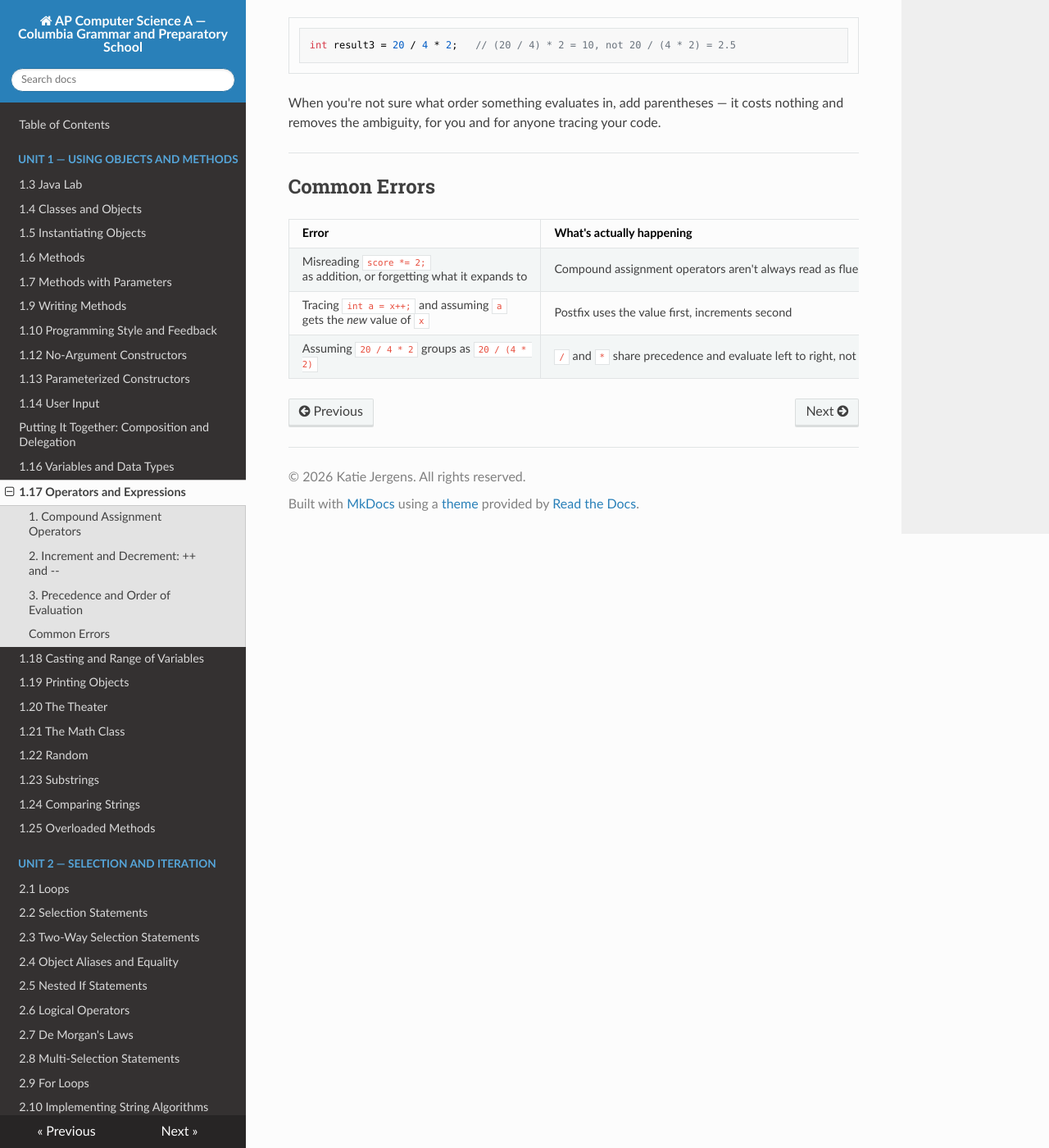
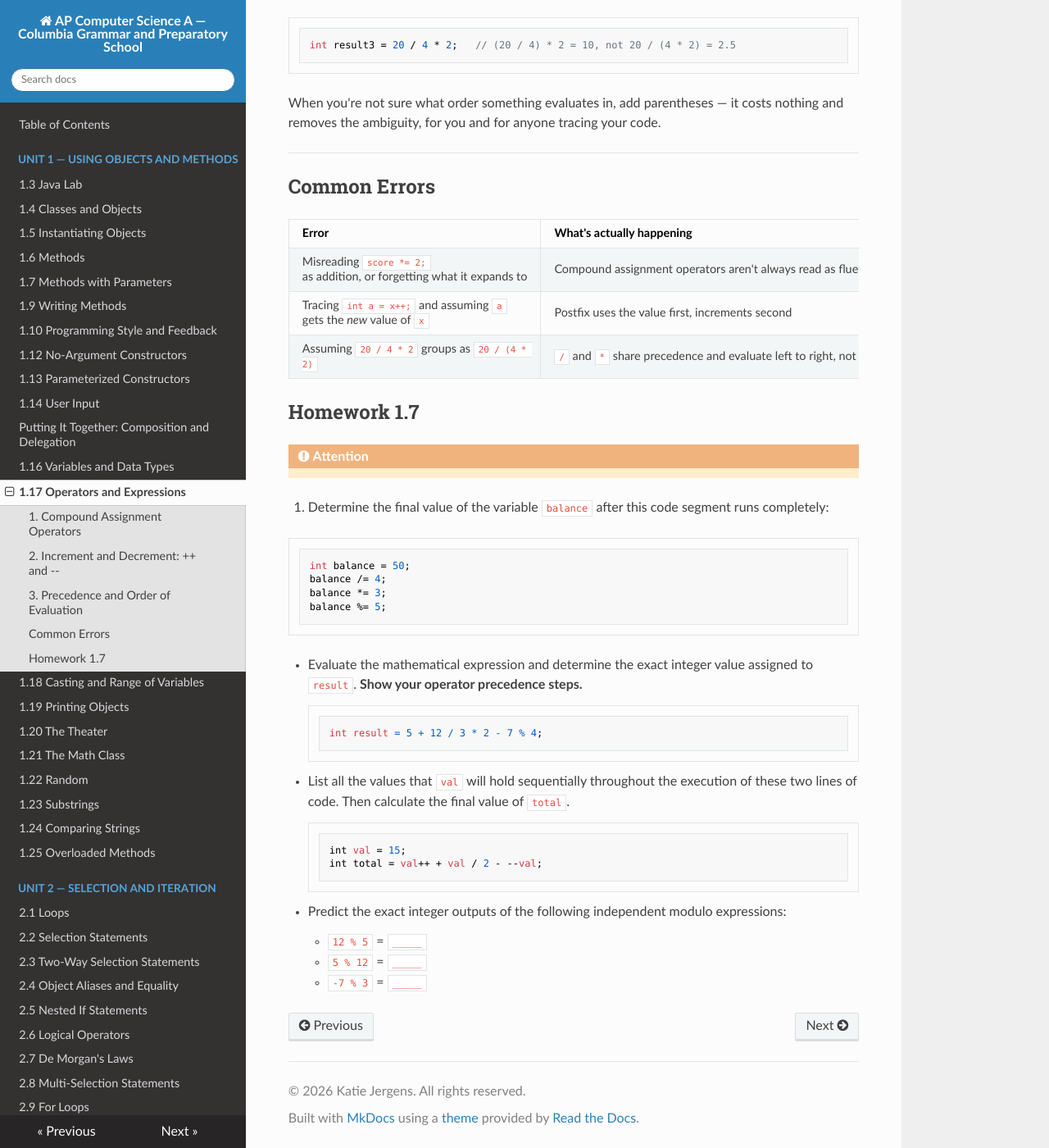
Before and after one commit to kjergens/apcsa-site, an MkDocs documentation site: the page built from docs/unit1/notes_17_operators_and_expressions.md, in a window 1280 px wide and 1400 px high, scrolled down 1592 px. Shown: the whole window at 82% size. Built offline with MkDocs 1.6.1, drawn with Linux system fonts in a browser that asks for light colours; nearby versions of some CDN libraries.

Commit message:
Add Homework 1.7 on operators and expressions
Added homework exercises related to operators and expressions.

````diff
--- a/docs/unit1/notes_17_operators_and_expressions.md
+++ b/docs/unit1/notes_17_operators_and_expressions.md
@@ -71,3 +71,37 @@ When you're not sure what order something evaluates in, add parentheses — it c
 | Misreading `score *= 2;` as addition, or forgetting what it expands to | Compound assignment operators aren't always read as fluently as the spelled-out version | Mentally expand `x op= y` to `x = x op y` until it's automatic |
 | Tracing `int a = x++;` and assuming `a` gets the *new* value of `x` | Postfix uses the value first, increments second | Prefix (`++x`) changes first; postfix (`x++`) changes after it's used |
 | Assuming `20 / 4 * 2` groups as `20 / (4 * 2)` | `/` and `*` share precedence and evaluate left to right, not by "division first" | When in doubt, add parentheses to make the intended order explicit |
+
+## Homework 1.7
+
+!!! attention
+
+  1. Determine the final value of the variable `balance` after this code segment runs completely:
+
+  ```java
+  int balance = 50;
+  balance /= 4;
+  balance *= 3;
+  balance %= 5;
+  ```
+
+  - Evaluate the mathematical expression and determine the exact integer value assigned to `result`.
+    **Show your operator precedence steps.**
+
+    ```java
+    int result = 5 + 12 / 3 * 2 - 7 % 4;
+    ```
+
+
+  - List all the values that `val` will hold sequentially throughout the execution of these two lines of code. Then calculate the final value of `total`.
+
+    ```java
+    int val = 15;
+    int total = val++ + val / 2 - --val;
+    ```
+
+
+  - Predict the exact integer outputs of the following independent modulo expressions:
+    * `12 % 5` = `_____`
+    * `5 % 12` = `_____`
+    * `-7 % 3` = `_____`
````
